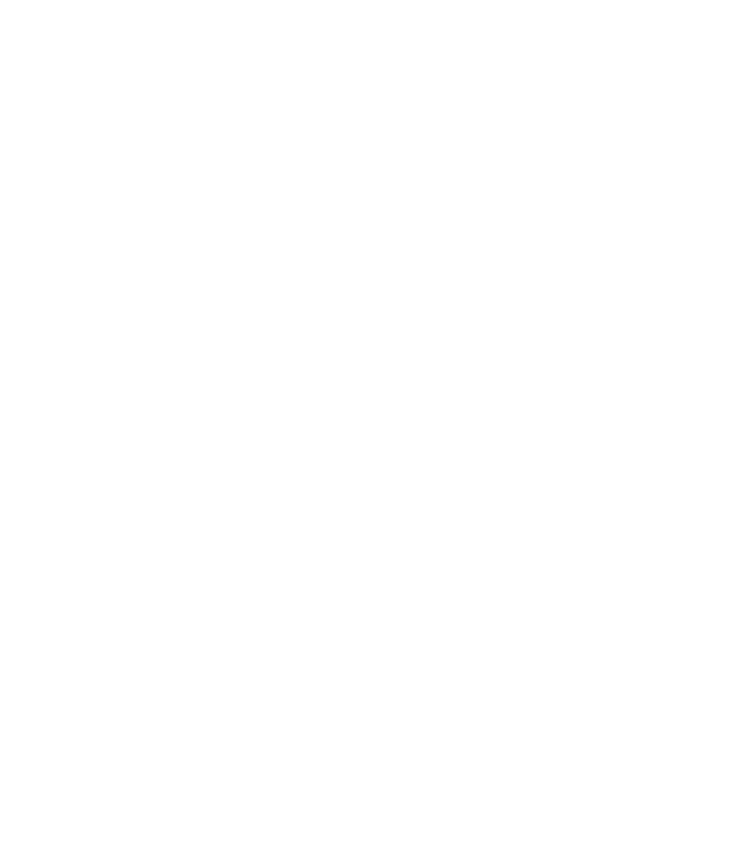
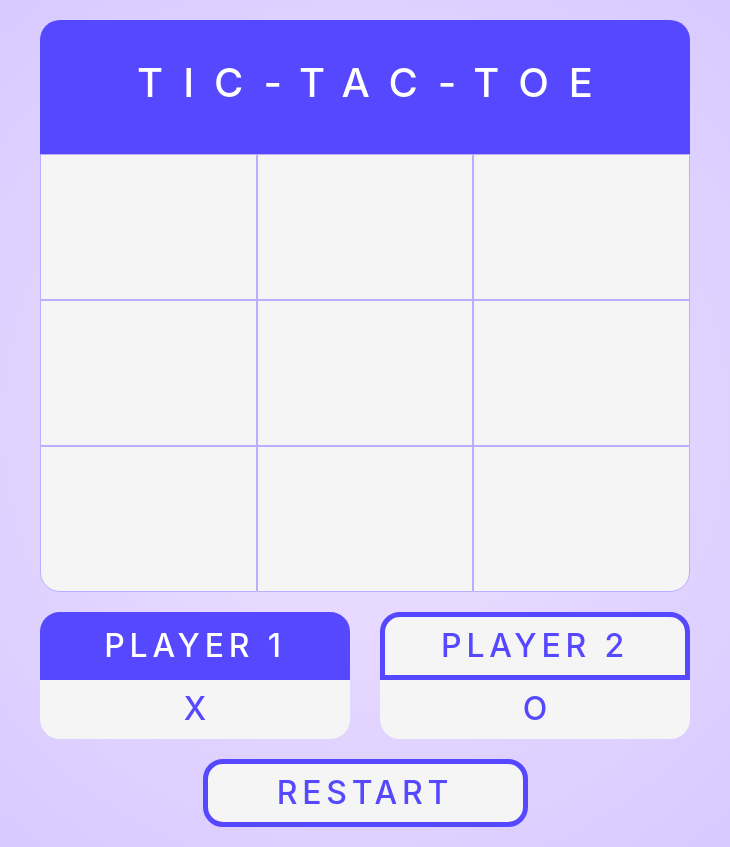
Before and after one commit to sholdahl/tic-tac-toe, a plain HTML site: page index.html in a window 1280 px wide. Shown: the whole page, without its empty margins (275-1005 px from the left). Before the commit the page ends 800 px from the top, so only its background shows below. Drawn offline with nearby package versions, Linux system fonts and the light colour scheme.

Commit message:
complete, but there is not ability to rename the players

```diff
--- a/index.html
+++ b/index.html
@@ -7,12 +7,40 @@
     <link rel="stylesheet" href="https://stackpath.bootstrapcdn.com/bootstrap/4.5.2/css/bootstrap.min.css"
         integrity="sha384-JcKb8q3iqJ61gNV9KGb8thSsNjpSL0n8PARn9HuZOnIxN0hoP+VmmDGMN5t9UJ0Z" crossorigin="anonymous">
     <link rel="stylesheet" href="style.css">
-    <title>Tic Tac Toe</title>
+    <title>Tic-Tac-Toe</title>
 </head>
 
 <body>
     <div class="container">
-
+        <div class="row title-container">
+            <div class="col-12"><h1 class="text-center" id="title">Tic-Tac-Toe</h1> </div>
+        </div>
+        <div class="row" id="game-board">
+            <div class="col-4 text-center py-5 board-position" id="p6"><h1></h1></div>
+            <div class="col-4 text-center py-5 board-position" id="p7"><h1></h1></div>
+            <div class="col-4 text-center py-5 board-position" id="p8"><h1></h1></div>
+            <div class="col-4 text-center py-5 board-position" id="p3"><h1></h1></div>
+            <div class="col-4 text-center py-5 board-position" id="p4"><h1></h1></div>
+            <div class="col-4 text-center py-5 board-position" id="p5"><h1></h1></div>
+            <div class="col-4 text-center py-5 board-position" id="p0"><h1></h1></div>
+            <div class="col-4 text-center py-5 board-position" id="p1"><h1></h1></div>
+            <div class="col-4 text-center py-5 board-position" id="p2"><h1></h1></div>
+        </div>
+        <div class="row player-card-row">
+            <div class="col-6 text-center player-card-container" id="p1-card">
+                <div class="col-12 player-title active"><h2>Player 1</h2></div>
+                <div class="col-12 player-mark"><h2>X</h2></div>
+            </div>
+            <div class="col-6 text-center player-card-container" id="p2-card">
+                <div class="col-12 player-title"><h2>Player 2</h2></div>
+                <div class="col-12 player-mark"><h2>O</h2></div>
+            </div>
+        </div>
+        <div class="row restart-container">
+            <div class="col-6 text-center restart-btn-col">
+                <button class="restart-btn hidden"><h2>Restart</h2></button>
+            </div>
+        </div>
     </div>
     <script src="main.js"></script>
 </body>
--- a/main.js
+++ b/main.js
@@ -0,0 +1,97 @@
+const gameBoard = (() => {
+    let positions = ["", "", "", "", "", "", "", "", ""];
+    const titleArea = document.querySelector("#title");
+    return { positions, titleArea }
+})();
+
+const player = (name, symbol) => {
+    return { name, symbol }
+}
+const player1 = player("Player 1", "X");
+const player2 = player("Player 2", "O");
+let gameFlow = {};
+
+const play = (() => {
+    const board = gameBoard.positions;
+    const boxes = Array.from(document.querySelectorAll(".board-position"));
+    let playerCards = Array.from(document.querySelectorAll(".player-title"));
+
+    function addMark() {
+        boxes.forEach(box => {
+            box.addEventListener("click", markBox)
+        });
+    };
+
+    function removeListener() {
+        boxes.forEach(box => {
+            box.removeEventListener("click", markBox)
+        });
+    }
+
+    addMark();
+
+    function markBox() {
+        let boxContent = this.childNodes[0].textContent;
+        let boxLocation = this.id[1]
+        let activePlayer = document.querySelector(".active").childNodes[0].textContent
+        if (boxContent == "") {
+            if (activePlayer == "Player 1") {
+                gameBoard.positions[boxLocation] = player1.symbol;
+            } else {
+                gameBoard.positions[boxLocation] = player2.symbol;
+            }
+            playerCards[0].classList.toggle("active");
+            playerCards[1].classList.toggle("active");
+            render.renderBoard()
+        }
+        checkForWinner(activePlayer)
+    }
+
+    function checkForWinner(activePlayer) {
+        if (board[0] === board[1] && board[1] === board[2] && board[0] !== '') { removeListener(); gameBoard.titleArea.textContent = `${activePlayer} Wins!`; return };
+        if (board[3] === board[4] && board[4] === board[5] && board[3] !== '') { removeListener(); gameBoard.titleArea.textContent = `${activePlayer} Wins!`; return };
+        if (board[6] === board[7] && board[7] === board[8] && board[6] !== '') { removeListener(); gameBoard.titleArea.textContent = `${activePlayer} Wins!`; return };
+        if (board[0] === board[3] && board[3] === board[6] && board[0] !== '') { removeListener(); gameBoard.titleArea.textContent = `${activePlayer} Wins!`; return };
+        if (board[1] === board[4] && board[4] === board[7] && board[1] !== '') { removeListener(); gameBoard.titleArea.textContent = `${activePlayer} Wins!`; return };
+        if (board[2] === board[5] && board[5] === board[8] && board[2] !== '') { removeListener(); gameBoard.titleArea.textContent = `${activePlayer} Wins!`; return };
+        if (board[0] === board[4] && board[4] === board[8] && board[8] !== '') { removeListener(); gameBoard.titleArea.textContent = `${activePlayer} Wins!`; return };
+        if (board[6] === board[4] && board[4] === board[2] && board[6] !== '') { removeListener(); gameBoard.titleArea.textContent = `${activePlayer} Wins!`; return };
+        if (board[0] !== '' && board[1] !== '' && board[2] !== '' && board[3] !== '' && board[4] !== '' && board[5] !== '' && board[6] !== '' && board[7] !== '' && board[8] !== '') { removeListener(); titleArea.textContent = "DRAW!" };
+    }
+
+    return { addMark }
+})()
+
+const render = (() => {
+    const board = gameBoard.positions;
+
+    function renderBoard() {
+        for (let i = 0; i < board.length; i++) {
+            const box = document.querySelector("#p" + i);
+            box.childNodes[0].textContent = board[i];
+        }
+    };
+    return { renderBoard };
+})();
+
+const restart = (() => {
+    const resetBtn = document.querySelector(".restart-btn");
+    let playerCards = Array.from(document.querySelectorAll(".player-title"));
+    resetBtn.addEventListener("click", resetBoard);
+    function resetBoard() {
+        let activePlayer = document.querySelector(".active").childNodes[0].textContent;
+        for (let i = 0; i < gameBoard.positions.length; i++) {
+            gameBoard.positions[i] = "";
+            gameBoard.titleArea.textContent = "Tic-Tac-Toe"
+        };
+        if(activePlayer == "Player 2") {
+            playerCards[0].classList.toggle("active");
+            playerCards[1].classList.toggle("active");
+        }
+        render.renderBoard()
+        play.addMark()
+    }})()
+
+
+
+// restart and rename
--- a/style.css
+++ b/style.css
@@ -0,0 +1,141 @@
+/* Body and Title */
+
+body{
+    background: rgb(239,225,255);
+background: radial-gradient(circle, rgba(239,225,255,1) 0%, rgba(213,199,255,1) 81%);
+}
+
+#title {
+    color: white;
+    letter-spacing: 0.5em;
+    text-transform: uppercase;
+    font-size: 40px;
+    margin-right: -0.5em;
+}
+
+.title-container{
+    padding: 39px 0;
+    margin: auto;
+    max-width: 650px;
+    background-color: #5648ff;
+    border-top-left-radius: 20px;
+    border-top-right-radius: 20px;
+    margin-top: 20px;
+}
+
+h2{
+    margin: 0;
+}
+
+/* Game Board */
+
+#game-board{
+    max-width: 650px;
+    margin: auto;
+}
+
+.board-position{
+   background-color: whitesmoke;
+   border: 0.1px solid #BCAEFF;
+   color: #5648ff;
+}
+.board-position h1{
+    margin: 0;
+    min-height: 48px;
+}
+
+#p0{
+    border-bottom-left-radius: 20px;
+}
+
+#p2{
+    border-bottom-right-radius: 20px;
+}
+
+/* Player Cards */
+
+.player-card-container{
+    margin-top: 20px;
+}
+
+.player-card-container h2{
+    margin: 0;
+}
+.player-title{
+    background-color: whitesmoke;
+    border-top-left-radius: 20px;
+    border-top-right-radius: 20px;
+    border: 5px solid #5648ff;
+    padding: 10px;
+    color: #5648ff;
+    text-transform: uppercase;
+    letter-spacing: 0.3em;
+    transition: all 0.3s ease-in-out;
+    margin-right: -0.3em;
+}
+
+.player-mark{
+    background-color: whitesmoke;
+    border-bottom-left-radius: 20px;
+    border-bottom-right-radius: 20px;
+    padding: 10px;
+    color: #5648ff
+}
+
+.player-card-row{
+    max-width: 650px;
+    margin: auto;
+}
+
+#p1-card{
+    padding-left: 0;
+}
+
+
+.active{
+    color: white;
+    background-color: #5648ff;
+    transition: all 0.3s ease-in-out;
+}
+
+#p2-card{
+    padding-right: 0;
+}
+
+.player-card-row{
+    margin-bottom: 20px;
+}
+
+.restart-btn{
+    width: 100%;
+    text-align: center;
+    background-color: whitesmoke;
+    border: 5px solid #5648ff;
+    border-radius: 20px;
+    padding: 10px 0;
+    color: #5648ff;
+    text-transform: uppercase;
+    letter-spacing: 0.3em;
+    transition: all 0.3s ease-in-out;
+}
+
+.restart-btn-col{
+    margin: auto;
+    padding: 0;
+    margin-bottom: 20px;
+}
+
+.restart-container{
+    max-width: 650px;
+    margin: auto;
+}
+
+.restart-btn:hover{
+    background-color: #5648ff;
+    color: whitesmoke;
+    transition: all 0.3s ease-in-out;
+}
+
+.restart-btn:focus{
+    outline: none;
+}
```
